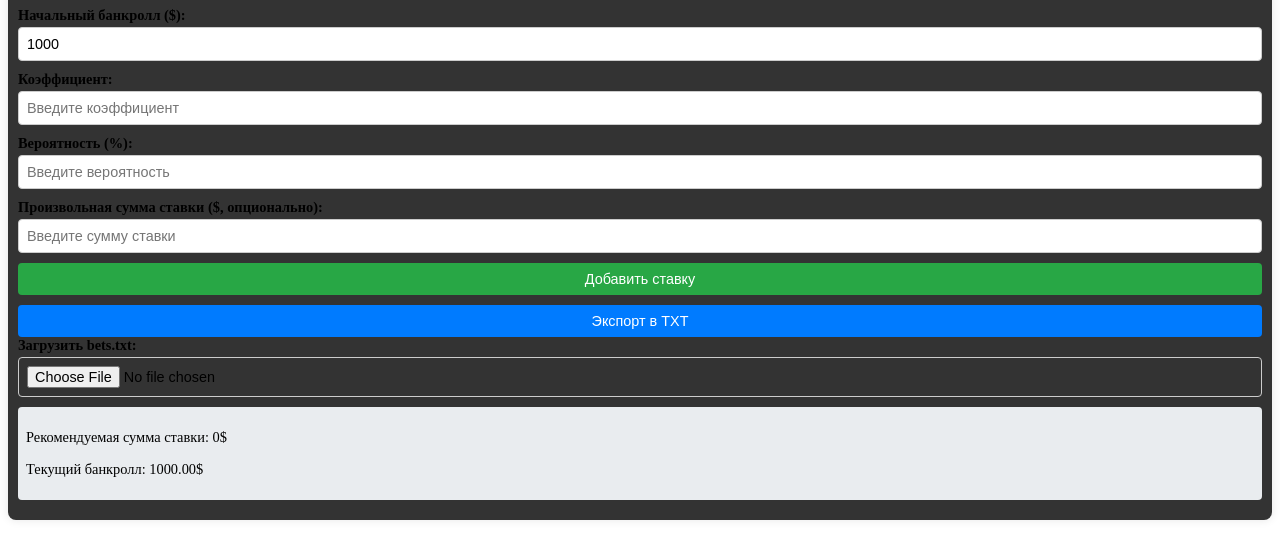
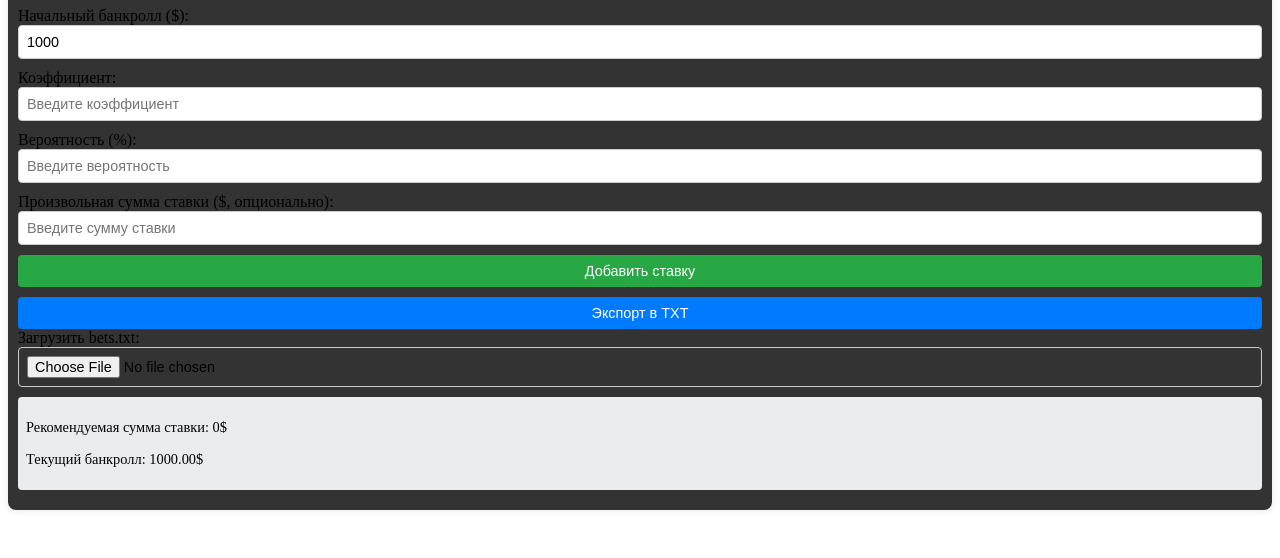
Before and after one commit to IgorEfimof/betting_manager2, a plain HTML site: page index.html in a window 1280 px wide. Shown: the part 58-616 px from the top of the page. Drawn offline with nearby package versions, Linux system fonts and the light colour scheme.

Commit message:
Update index.html

```diff
--- a/index.html
+++ b/index.html
@@ -32,12 +32,13 @@
         .form-group {
             margin-bottom: 10px;
         }
-        label {
-            display: block;
-            margin-bottom: 3px;
-            font-weight: bold;
-            font-size: 0.9rem;
-        }
+        35|         label {
+36|             display: block;
+37|             margin-bottom: 3px;
+38|             font-weight: bold;
+39|             font-size: 0.9rem;
+40|             color: #fff; /* Изменено на белый */
+41|         }
         input, button {
             padding: 8px;
             font-size: 0.9rem;
```
